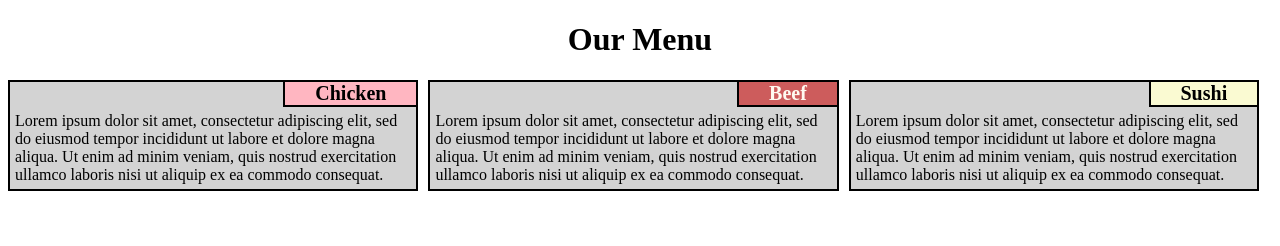
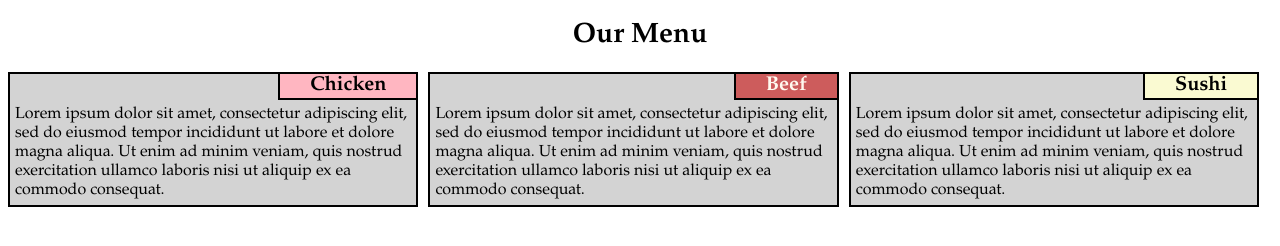
Before and after one commit to TimLoosen/HTMLCSSCourse, a plain HTML site: page module2_solution/index.html in a window 1280 px wide. Drawn offline with Linux system fonts and the light colour scheme.

Commit message:
Changed font to something more fluid

```diff
--- a/module2_solution/css/styling.css
+++ b/module2_solution/css/styling.css
@@ -1,9 +1,11 @@
 * {
 	box-sizing: border-box;
+	font-family: Garamond, serif;
 }
 
 h1 {
 	text-align: center;
+	font-size: 175%;
 }
 
 .offset {
```
